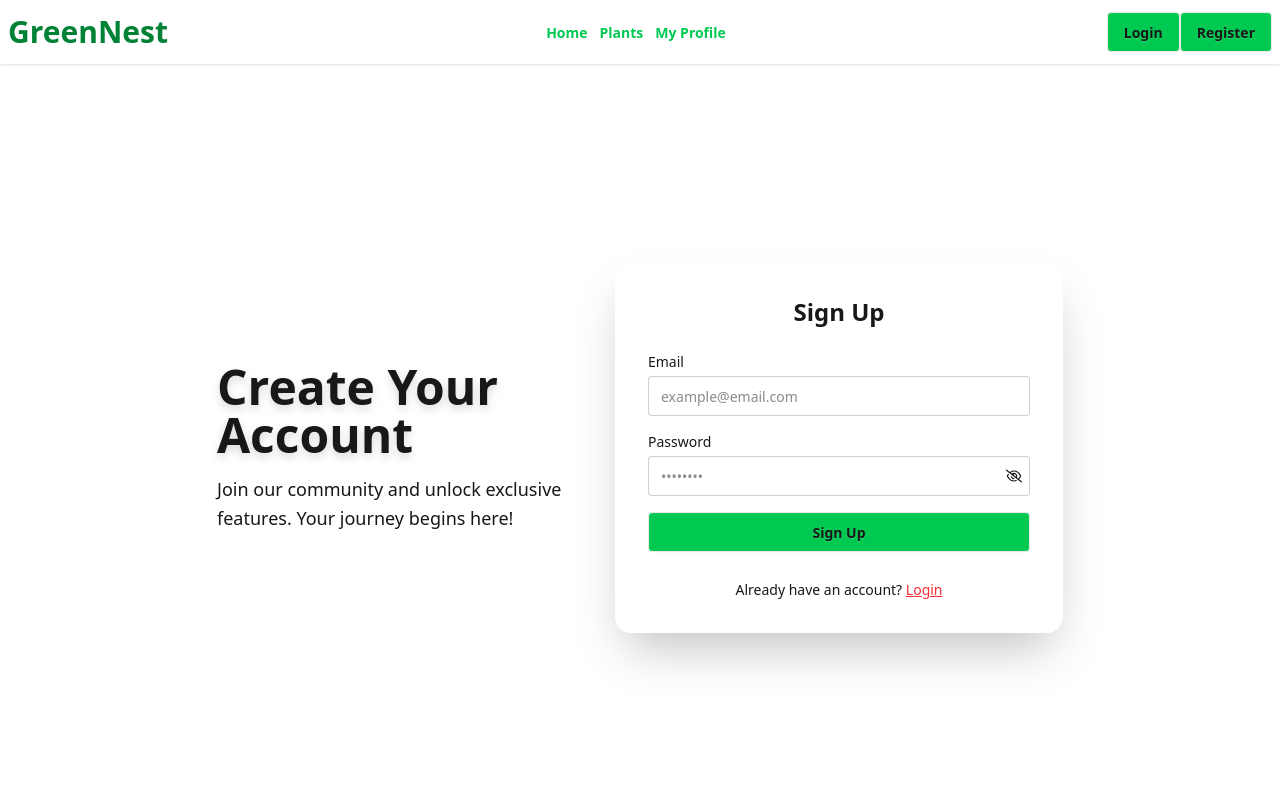
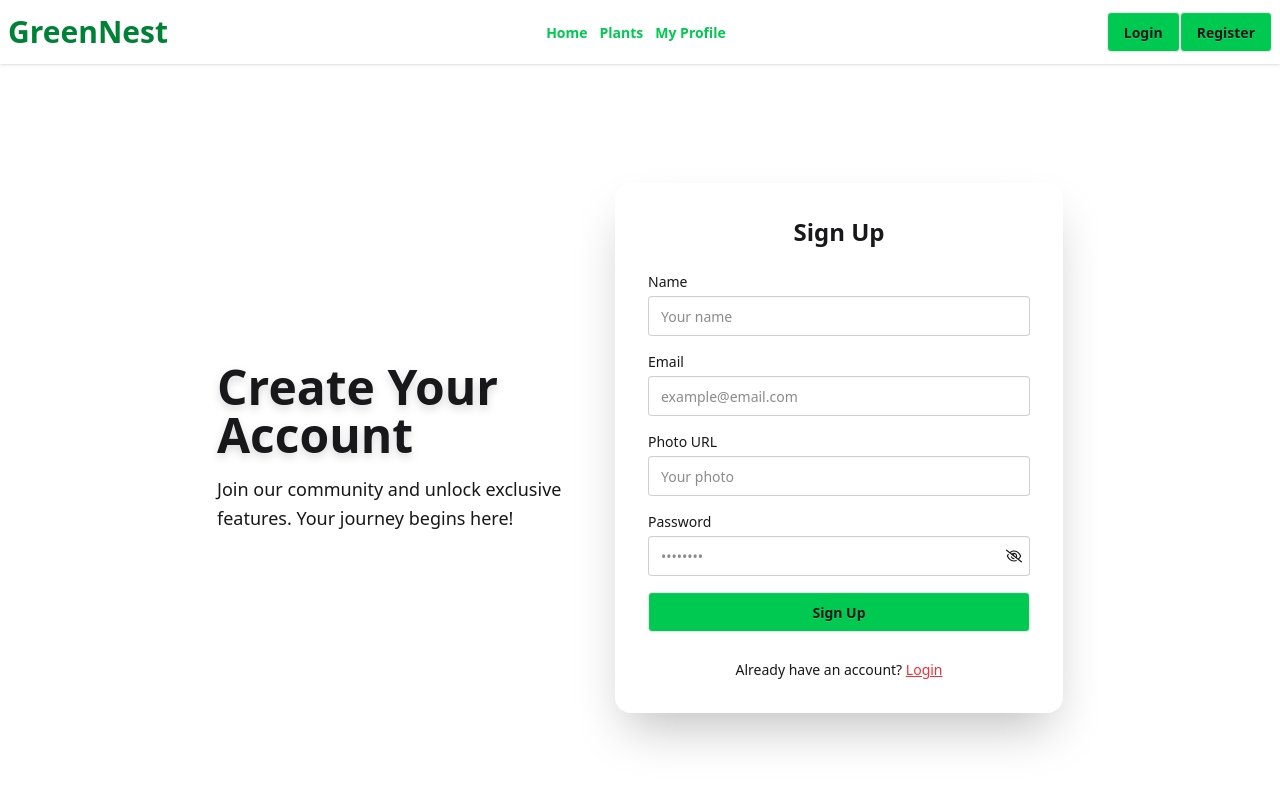
Before and after one commit to amirunnur/green-nest, a React (Vite) app: page /signup in a window 1280 px wide. Shown: the top 800 px of the page. Built offline with nearby package versions, Linux system fonts and the light colour scheme.

Commit message:
almost done

```diff
--- a/src/Auth/Login.jsx
+++ b/src/Auth/Login.jsx
@@ -1,19 +1,45 @@
-import { signInWithEmailAndPassword } from 'firebase/auth';
+import { GoogleAuthProvider, signInWithEmailAndPassword, signInWithPopup, signOut } from 'firebase/auth';
 import React, { useState } from 'react';
 import {  FaRegEye, FaRegEyeSlash } from 'react-icons/fa6';
 import { Link } from 'react-router';
 import auth from '../Firebase/firebase.config';
 import { toast } from 'react-toastify';
 
+const googleProvider = new GoogleAuthProvider();
+
 
 const Login = () => {
   const [show,setShow]=useState(false)
+  const [user,setUser]=useState(null)
+
+ const handleSignOut=()=>{
+   signOut(auth).then(() => {
+    toast.success('Signout successful')
+    setUser(null)
+   }).catch(e=>{
+     toast.error(e.message)
+   })
+ }
+
   const handleSignin=(e)=>{
   e.preventDefault();
   const email = e.target.email?.value;
   const password = e.target.password?.value;
 
   signInWithEmailAndPassword(auth,email,password)
+  .then(res=>{
+    setUser(res.user)
+    toast.success('Login successful')
+  })
+  .catch(e=>{
+    toast.error(e.message)
+  })
+
+  }
+  console.log(user)
+
+   const handleGoogleSignIn =()=>{
+  signInWithPopup(auth,googleProvider )
   .then(res=>{
     console.log(res)
     toast.success('Login successful')
@@ -22,7 +48,6 @@ const Login = () => {
     console.log(e)
     toast.error(e.message)
   })
-
   }
 
     return (
@@ -50,14 +75,16 @@ const Login = () => {
           <div className="w-full max-w-md backdrop-blur-lg  border border-white/20 shadow-2xl rounded-2xl p-8">
 
 
-             {/* <div className='text-center space-y-3'>
+
+
+             {
+              user ? ( <div className='text-center space-y-3'>
               <img className='h-20 w-20 rounded-full mx-auto' src={user?.photoURL || 'https://via.placeholder.com'} alt="" />
               <h2 className='text-xl font-semibold'>{user?.displayName}</h2>
-              <p className='text-white/80 '>{user?.email}</p>
-              <button  className='my-btn'>Sign Out</button>
+              <p className=''>{user?.email}</p>
+              <button onClick={handleSignOut}   className='btn bg-green-500'>Sign Out</button>
 
-             </div> */}
-             <form onSubmit={handleSignin} className="space-y-5">
+             </div>) : (<form onSubmit={handleSignin} className="space-y-5">
                 <h2 className="text-2xl font-semibold mb-2 text-center ">
                   Sign In
                 </h2>
@@ -97,11 +124,12 @@ const Login = () => {
 
 
                 <button
-
+                 onClick={handleGoogleSignIn}
                   type="button"
                   className="flex items-center justify-center gap-3 bg-gray-200 text-gray-800 px-5 py-2 rounded-lg w-full font-semibold hover:bg-gray-300 transition-colors cursor-pointer"
                 >
                   <img
+
                     src="https://www.svgrepo.com/show/475656/google-color.svg"
                     alt="google"
                     className="w-5 h-5 "
@@ -118,7 +146,8 @@ const Login = () => {
                     Sign up
                   </Link>
                 </p>
-              </form>
+              </form>)
+             }
 
           </div>
         </div>
--- a/src/Auth/Signup.jsx
+++ b/src/Auth/Signup.jsx
@@ -1,6 +1,6 @@
 import React, { useState } from 'react';
-import { Link, NavLink } from 'react-router';
-import {  createUserWithEmailAndPassword } from "firebase/auth";
+import { Link,  NavLink, useNavigate } from 'react-router';
+import {  createUserWithEmailAndPassword, updateProfile } from "firebase/auth";
 import auth from '../Firebase/firebase.config';
 import { toast } from 'react-toastify';
 import { FaRegEye } from "react-icons/fa6";
@@ -8,12 +8,18 @@ import { FaRegEyeSlash } from "react-icons/fa6";
 
 
 const Signup = () => {
+  const navigate = useNavigate()
 
     const [show,setShow]=useState(false)
     const handleSignup=(e)=>{
         e.preventDefault()
+       const name = e.target.name?.value;
+       const photo = e.target.photo?.value;
         const email = e.target.email?.value;
         const password = e.target.password?.value;
+
+        console.log(name,photo)
+
 
         const regExp = /^(?=.*[A-Z])(?=.*[a-z]).{6,}$/ ;
         if(!regExp.test(password)){
@@ -23,11 +29,20 @@ const Signup = () => {
 
         createUserWithEmailAndPassword(auth,email,password)
         .then(res=>{
+          updateProfile(res.user,{
+           displayName: name, photoURL: photo
+           }).then(res=>{
             console.log(res)
             toast.success('signup successful')
-
-        })
-         .catch(e=>{
+           }).catch(e=>{
+            console.log(e)
+            toast.error(e.message)
+           })
+            console.log(res)
+            toast.success('signup successful')
+             navigate('/')
+             })
+           .catch(e=>{
                 toast.error(e.message)
             })
     }
@@ -62,11 +77,32 @@ const Signup = () => {
 
             <form onSubmit={handleSignup}  className="space-y-4">
               <div>
+                <label className="block text-sm font-medium mb-1">Name</label>
+                <input
+                  type="text"
+                  name="name"
+                  placeholder="Your name"
+                  className="input input-bordered w-full
+                  "
+                />
+              </div>
+              <div>
                 <label className="block text-sm font-medium mb-1">Email</label>
                 <input
                   type="email"
                   name="email"
                   placeholder="example@email.com"
+                  className="input input-bordered w-full
+                  "
+                />
+              </div>
+              <div>
+                <label className="block text-sm font-medium mb-1">Photo URL</label>
+                <input
+                  type="text"
+                  name="photo"
+                  placeholder="Your photo"
+
                   className="input input-bordered w-full
                   "
                 />
```
